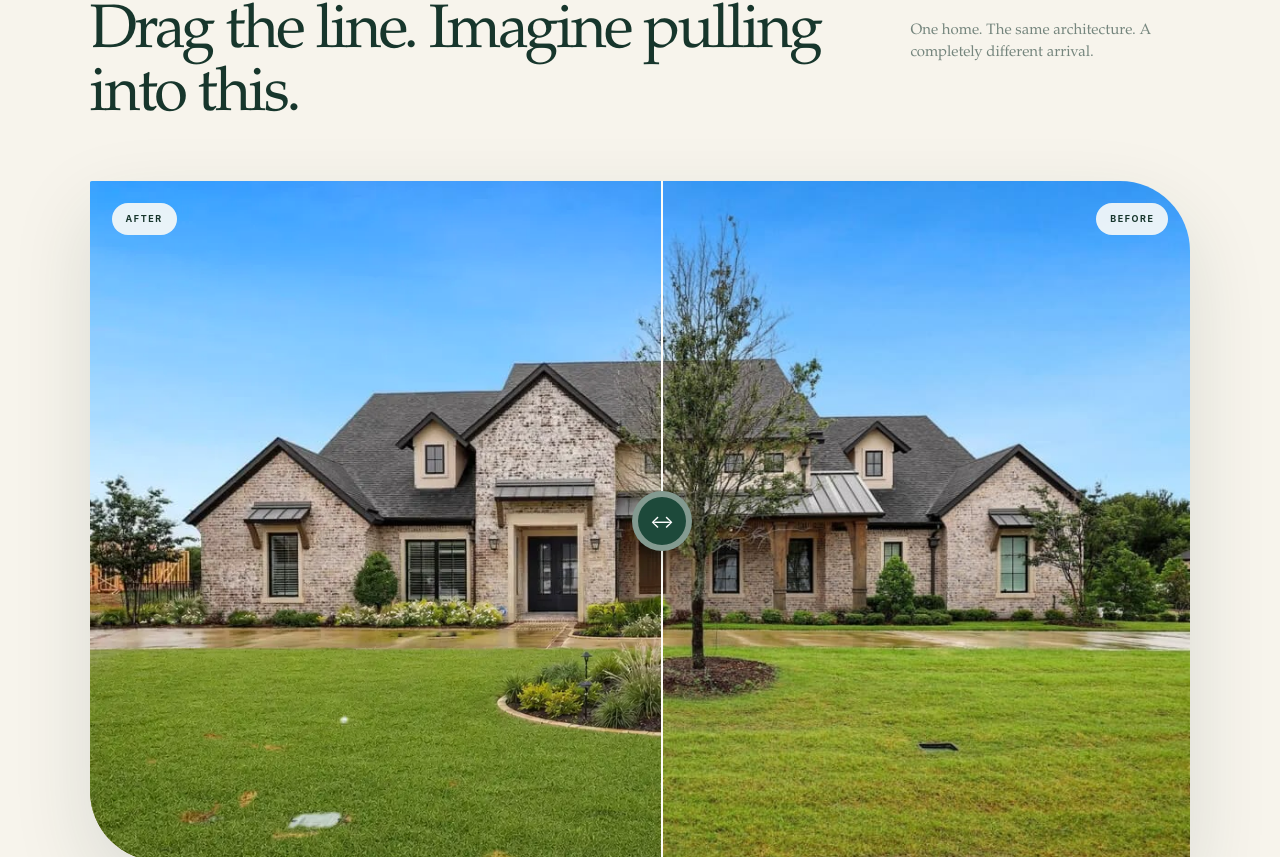
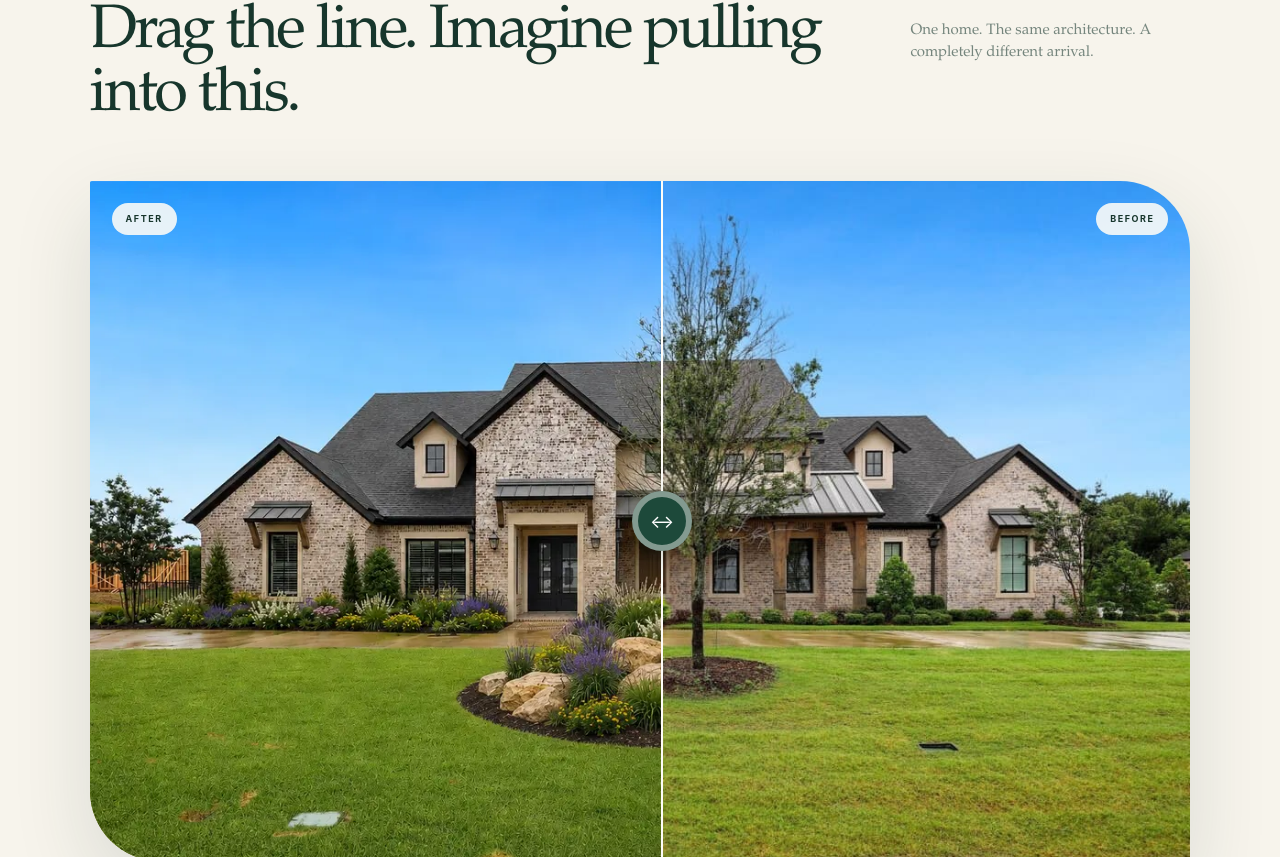
Before and after one commit to LordLingo/landmark, a Next.js app: page / in a window 1280 px wide. Shown: the part 2903-3760 px from the top of the page. Built offline with nearby package versions, Linux system fonts and the light colour scheme.

Commit message:
Upgrade homepage landscape transformation

```diff
--- a/app/page.tsx
+++ b/app/page.tsx
@@ -350,7 +350,7 @@ export default function Home() {
             style={{ clipPath: `inset(0 ${100 - slider}% 0 0)` }}
           >
             <img
-              src="/images/texas-home-after.webp"
+              src="/images/texas-home-after-stone.webp"
               alt="The same Texas home with a finished front landscape design"
             />
           </div>
```
Also changed, not shown: public/images/texas-home-after-stone.webp (added).
